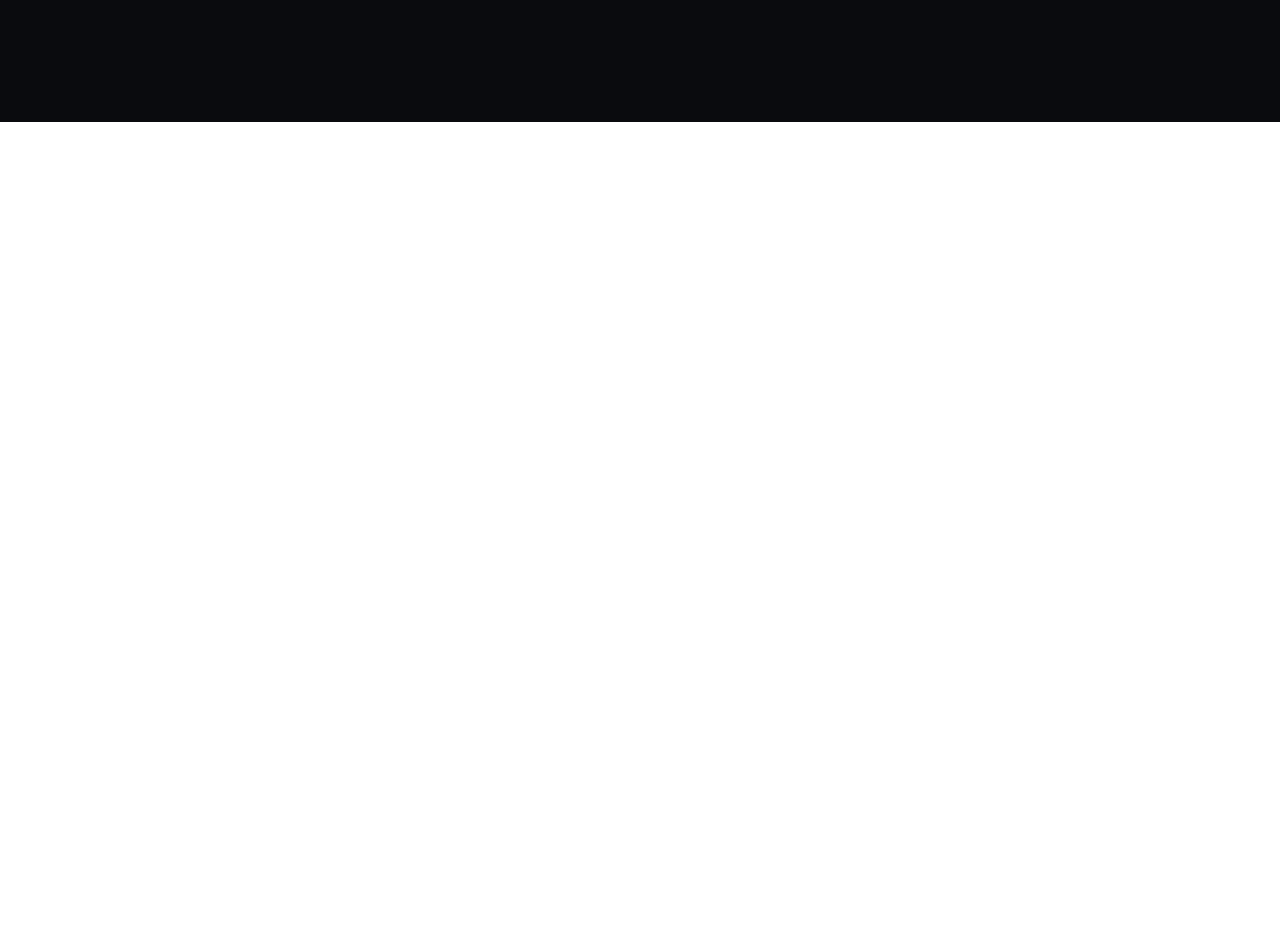
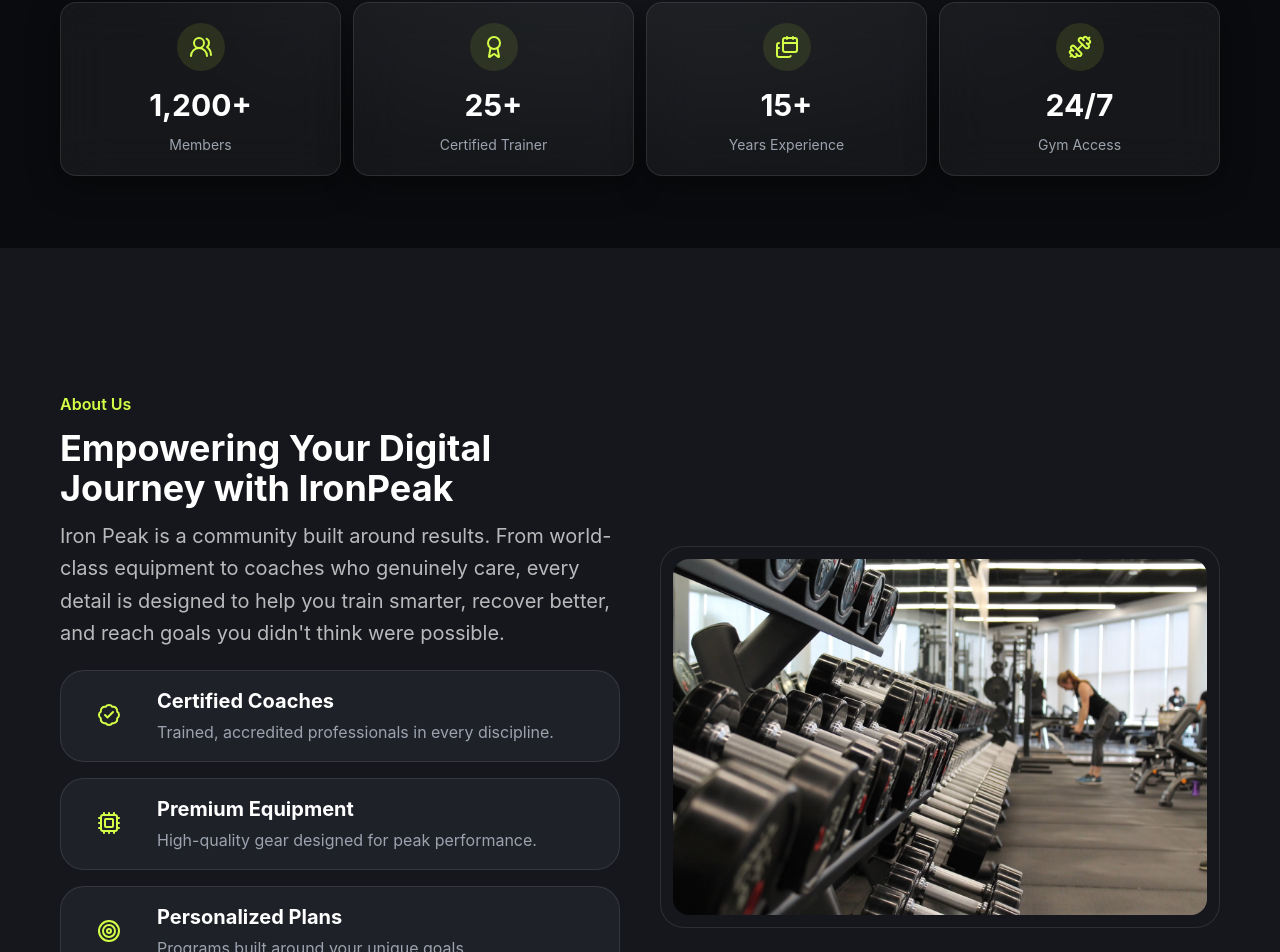
Before and after one commit to Ubaid-Stack/IronPeak, a React (Vite) app: page / in a window 1280 px wide. Shown: the part 678-1630 px from the top of the page. Before the commit the page ends 800 px from the top, so only its background shows below. Built offline with nearby package versions, Linux system fonts and the light colour scheme.

Commit message:
Implement about section and Refactor: hero section

```diff
--- a/src/App.tsx
+++ b/src/App.tsx
@@ -1,15 +1,23 @@
+import About from "./components/About/About";
+import Container from "./components/Container";
 import Hero from "./components/Hero/Hero";
 import Navbar from "./components/Navbar/Navbar";
 
 const App = () => {
   return (
-    <div className="bg-(--color-primary) px-5 lg:px-10 h-screen w-screen overflow-x-hidden">
-      <Navbar />
-      <div>
-        <Hero />
-      </div>
-
-    </div>
+    <>
+      <section className="[background:var(--gradient-hero)] mt-28 mb-18">
+        <Container>
+          <Navbar />
+          <Hero />
+        </Container>
+      </section>
+      <section className="bg-(--color-secondary) py-18">
+        <Container>
+          <About />
+        </Container>
+      </section>
+    </>
   );
 };
 
--- /dev/null
+++ b/src/components/About/About.tsx
@@ -0,0 +1,62 @@
+import { BadgeCheck, Cpu, Target } from "lucide-react";
+import Description from "../Description";
+import Heading from "../heading";
+import SectionHeading from "../SectionHeading";
+import AboutCard from "./AboutCard";
+import aboutImage from "../../assets/about.avif";
+
+const About = () => {
+  return (
+    <section className="py-18">
+      <div className="flex flex-col lg:flex-row items-center gap-6 lg:gap-10">
+        {/* Left content */}
+        <div className="flex-1">
+          <SectionHeading title="About Us" />
+          <Heading text="Empowering Your Digital Journey with IronPeak" />
+          <Description text="Iron Peak is a community built around results. From world-class equipment to coaches who genuinely care, every detail is designed to help you train smarter, recover better, and reach goals you didn't think were possible." />
+
+          <div className="mt-5 space-y-4">
+            <AboutCard
+              title="Certified Coaches"
+              description="Trained, accredited professionals in every discipline."
+              icon={<BadgeCheck />}
+            />
+            <AboutCard
+              title="Premium Equipment"
+              description="High-quality gear designed for peak performance."
+              icon={<Cpu />}
+            />
+            <AboutCard
+              title="Personalized Plans"
+              description="Programs built around your unique goals."
+              icon={<Target />}
+            />
+          </div>
+        </div>
+
+        {/* Right image only on lg */}
+        <div className="flex-1 lg:mt-26">
+          <div
+            className="
+            relative overflow-hidden rounded-3xl
+            border border-white/10
+            bg-(--color-secondary)
+            p-3
+            transition-all duration-300
+            hover:border-(--color-cta-primary)/30
+            hover:shadow-(--shadow-glow)
+            "
+          >
+            <img
+              src={aboutImage}
+              alt="About IronPeak"
+              className="w-full rounded-2xl object-cover"
+            />
+          </div>
+        </div>
+      </div>
+    </section>
+  );
+};
+
+export default About;
--- /dev/null
+++ b/src/components/About/AboutCard.tsx
@@ -0,0 +1,48 @@
+interface Props {
+  title: string;
+  description: string;
+  icon: React.ReactNode;
+}
+const AboutCard = ({ title, description, icon }: Props) => {
+  return (
+    <div
+      className="
+    group
+    w-full
+    flex items-start gap-5
+    rounded-3xl
+    border border-white/10
+    bg-(--color-surface)
+    px-5
+    py-4
+    transition-all duration-300
+    hover:-translate-y-1
+    mt-3
+  "
+    >
+      <div
+        className="
+    flex h-14 w-14 shrink-0 items-center justify-center
+    rounded-2xl
+    bg-(--color-surface)
+    text-(--color-cta-primary)
+    text-xl
+    transition-all duration-300
+    group-hover:scale-110
+    group-hover:bg-(--color-cta-primary)/10
+  "
+      >
+        {icon}
+      </div>
+      <div className="space-y-1">
+        <h4 className="text-xl font-bold text-(--color-text-white)">{title}</h4>
+
+        <p className="leading-relaxed text-(--color-text-soft)">
+          {description}
+        </p>
+      </div>
+    </div>
+  );
+};
+
+export default AboutCard;
--- /dev/null
+++ b/src/components/Container.tsx
@@ -0,0 +1,8 @@
+const Container = ({ children }: { children: React.ReactNode }) => {
+  return (
+    <div className="mx-auto px-5 md:px-10 lg:px-15 w-full">
+      {children}
+    </div>
+  );
+};
+export default Container;
--- a/src/components/Description.tsx
+++ b/src/components/Description.tsx
@@ -6,7 +6,7 @@ const Description = ({ text, className }: Props) => {
   return (
     <div
       className={`block max-w-xl text-base leading-relaxed
-            text-(--color-text-white)/70 sm:text-lg md:text-xl xl:text-2xl mt-2 ${className}`}
+            text-(--color-text-white)/70 sm:text-md md:text-lg xl:text-xl mt-3 ${className}`}
     >
       <p>{text}</p>
     </div>
--- a/src/components/Hero/Hero.tsx
+++ b/src/components/Hero/Hero.tsx
@@ -1,12 +1,13 @@
 import { GhostButton, PrimaryButton } from "../Buttons";
 import Description from "../Description";
 import heroImage from "../../assets/hero-image.png";
-import { ArrowRight, Rocket } from "lucide-react";
+import { ArrowRight, Award, Calendars, Dumbbell, Rocket, UsersRound } from "lucide-react";
+import StatCard from "../StatCard";
 
 const Hero = () => {
   return (
-    <section className="mt-28 md:mt-26 [background:var(--gradient-hero)]">
-      <div className="flex flex-col lg:flex-row gap-10 lg:gap-12 max-w-7xl mx-auto items-center">
+    <section>
+      <div className="flex flex-col lg:flex-row gap-10 lg:gap-12 mx-auto items-center">
         {/* Text column */}
         <div className="flex flex-col gap-4 lg:w-1/2">
           <h1 className="text-4xl font-extrabold leading-[0.95] text-(--color-text-white) sm:text-5xl md:text-5xl xl:text-7xl ">
@@ -32,6 +33,12 @@ const Hero = () => {
           />
         </div>
       </div>
+      <div className=" mx-auto mt-10 grid grid-cols-2 gap-3 md:grid-cols-4 ">
+        <StatCard icon={<UsersRound />} title="Members" value="1,200+" />
+        <StatCard icon={<Award />} title="Certified Trainer" value="25+" />
+        <StatCard icon={<Calendars />} title="Years Experience" value="15+" />
+        <StatCard icon={<Dumbbell />} title="Gym Access" value="24/7" />
+      </div>
     </section>
   );
 };
--- /dev/null
+++ b/src/components/SectionHeading.tsx
@@ -0,0 +1,9 @@
+const SectionHeading = ({ title }: { title: string }) => {
+  return (
+    <div className="w-fit">
+      <h2 className="text-md font-semibold text-center text-(--color-cta-primary)">{title}</h2>
+    </div>
+  );
+};
+
+export default SectionHeading;
--- /dev/null
+++ b/src/components/StatCard.tsx
@@ -0,0 +1,47 @@
+interface Props {
+  icon: React.ReactNode;
+  title: string;
+  value: number | string;
+}
+
+const StatCard = ({ icon, title, value }: Props) => {
+  return (
+    <div
+      className="
+        group
+        flex flex-col items-center gap-4
+        rounded-2xl
+        p-5
+        border border-white/10
+        bg-white/5
+        backdrop-blur-xl
+        shadow-(--shadow-card)
+        transition-all duration-300
+        hover:-translate-y-1
+        hover:border-(--color-cta-primary)/30
+        hover:shadow-(--shadow-glow)
+      "
+    >
+      <div
+        className="
+          flex items-center justify-center
+          rounded-full p-3 text-2xl
+          bg-[rgb(212_255_71/0.1)]
+          text-(--color-cta-primary)
+          transition-all duration-300
+          group-hover:bg-[rgb(212_255_71/0.2)]
+          group-hover:scale-110
+        "
+      >
+        {icon}
+      </div>
+
+      <div className="text-center">
+        <p className="text-3xl font-bold text-(--color-text-white)">{value}</p>
+        <h4 className="mt-3 text-sm text-(--color-text-soft)">{title}</h4>
+      </div>
+    </div>
+  );
+};
+
+export default StatCard;
--- /dev/null
+++ b/src/components/heading.tsx
@@ -0,0 +1,12 @@
+
+const heading = ({ text }: { text: string }) => {
+  return (
+    <div>
+      <h2 className="text-2xl md:text-3xl lg:text-4xl font-bold mt-3 text-(--color-text-white)">
+        {text}
+      </h2>
+    </div>
+  )
+}
+
+export default heading
--- a/src/index.css
+++ b/src/index.css
@@ -29,3 +29,7 @@
   --shadow-glow: 0 0 40px rgba(212, 255, 71, 0.15);
   --shadow-card: 0 8px 32px rgba(0, 0, 0, 0.4);
 }
+body {
+  background-color: var(--color-primary);
+  padding: 0px;
+}
```
Also changed, not shown: src/assets/about.avif (added), src/components/Navbar/Navbar.tsx (line endings or trailing spaces).
